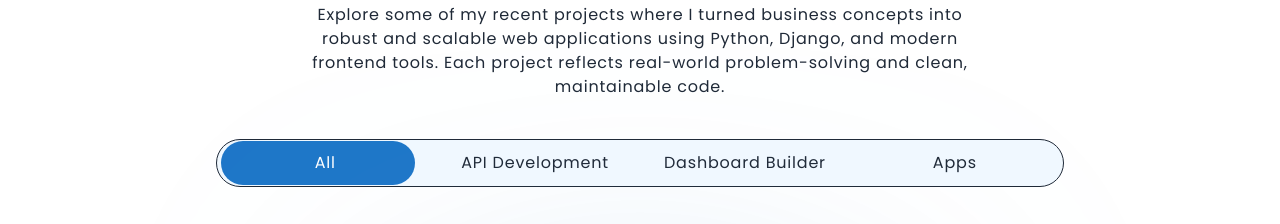
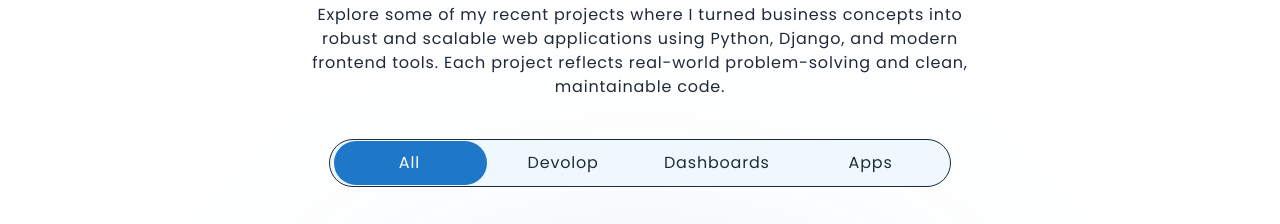
Before and after one commit to vaisakamsidharth/portfoliosidharth, a website: page index.html in a window 1280 px wide. Shown: the part 2225-2449 px from the top of the page. Drawn offline with nearby package versions, Linux system fonts and the light colour scheme; a web font is replaced by a local one.

Commit message:
Initial commit with proper git setup

```diff
--- a/index.html
+++ b/index.html
@@ -328,8 +328,8 @@
              left-0 rounded-full bg-primaryColorLight md:h-11"></div>
 
              <button class="tab relative block h-8 px-3 rounded-full text-whiteColor md:h-10 md:px-6" data-tabs="all">All</button>
-             <button class="tab relative block h-8 px-3 rounded-full md:h-10 md:px-6" data-tabs="devolop">API Development</button>
-             <button class="tab relative block h-8 px-3 rounded-full md:h-10 md:px-6" data-tabs="dashboard">Dashboard Builder</button>
+             <button class="tab relative block h-8 px-3 rounded-full md:h-10 md:px-6" data-tabs="devolop">Devolop</button>
+             <button class="tab relative block h-8 px-3 rounded-full md:h-10 md:px-6" data-tabs="dashboard">Dashboards</button>
              <button class="tab relative block h-8 px-3 rounded-full md:h-10 md:px-6" data-tabs="app">Apps</button>
 
 
```
